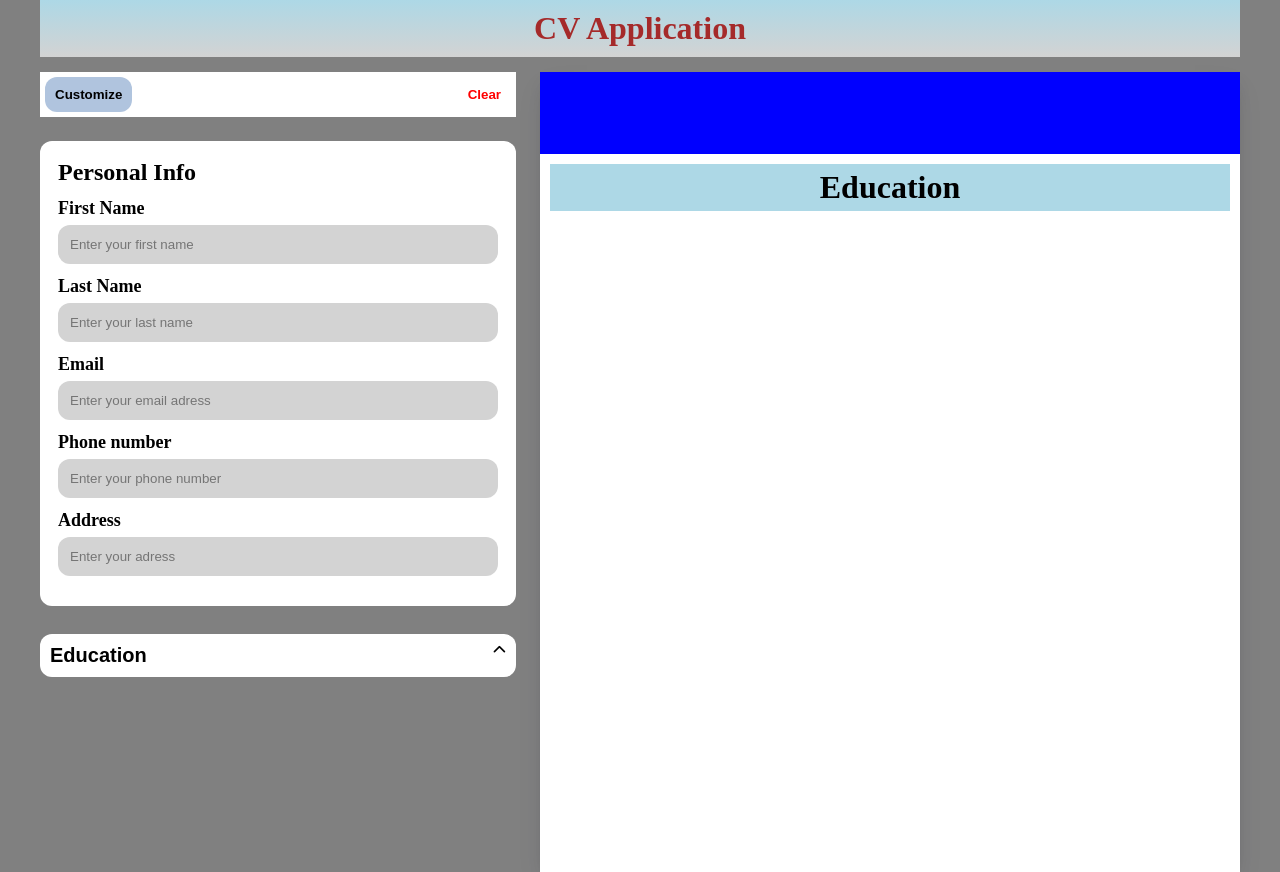
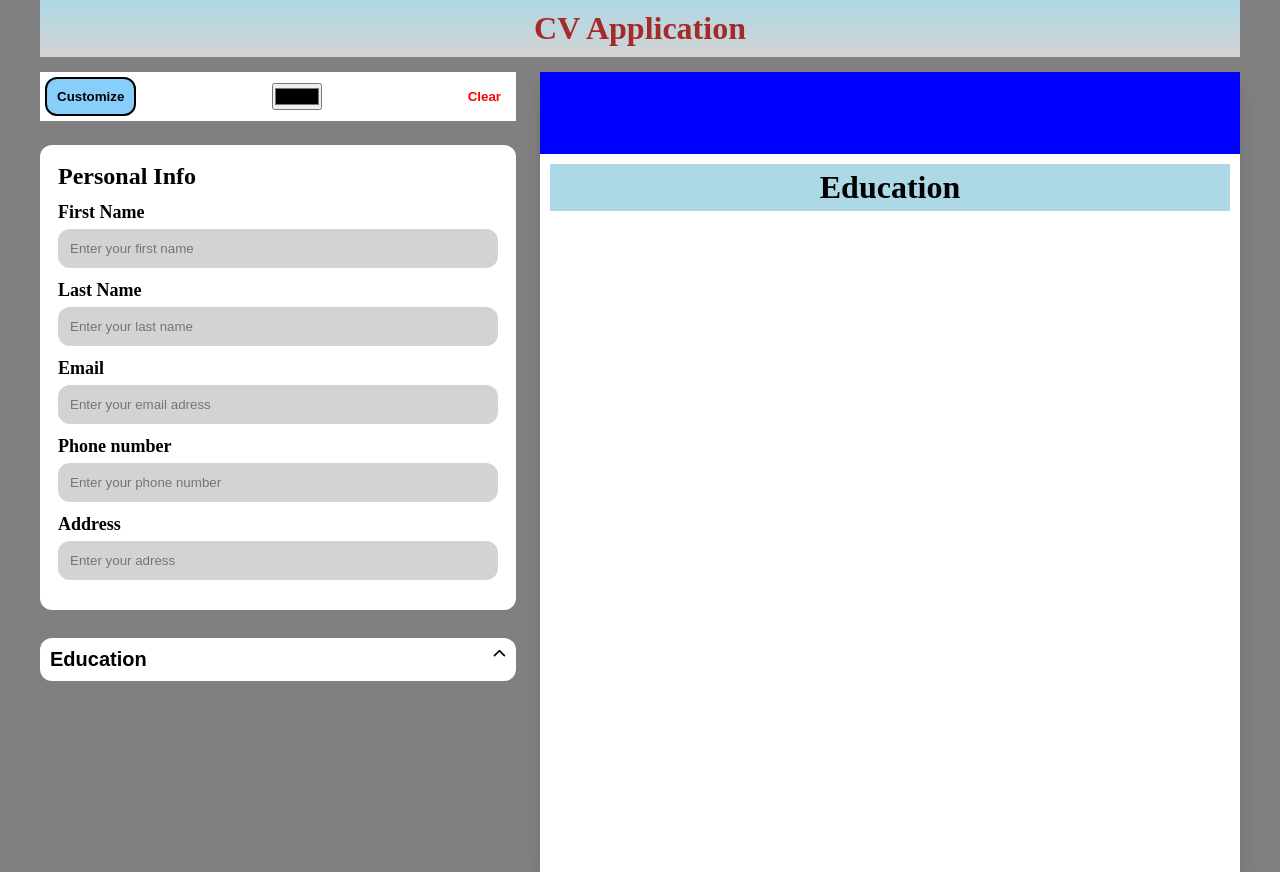
Before and after one commit to itsozod/react-cv-app, a React (Vite) app: page / in a window 1280 px wide. Both pictures are taken after a click on the button "Customize". Built offline with nearby package versions, Linux system fonts and the light colour scheme.

Commit message:
added color picker to customize the color of the resume

```diff
--- a/src/App.css
+++ b/src/App.css
@@ -98,6 +98,7 @@
 .customize_and_clear {
   display: flex;
   justify-content: space-between;
+  align-items: center;
   background-color: #fff;
 }
 .custom,
@@ -106,6 +107,9 @@
   border: none;
   margin: 5px;
   border-radius: 12px;
+  cursor: pointer;
+}
+.picker {
   cursor: pointer;
 }
 .clear {
@@ -118,6 +122,15 @@
   transition: 0.25s;
   font-weight: bold;
 }
+.selected {
+  background-color: lightskyblue;
+  font-weight: bold;
+  border: 2px solid black;
+  margin: 5px;
+  padding: 10px;
+  border-radius: 12px;
+  cursor: pointer;
+}
 .custom:hover {
   background-color: lightskyblue;
 }
--- a/src/App.jsx
+++ b/src/App.jsx
@@ -39,6 +39,17 @@ function App() {
       end: "",
     },
   ]);
+
+  const [backgroundColor, setBackgroundColor] = useState("");
+  const [showBg, setShowBg] = useState(false);
+
+  const changeBg = (e) => {
+    setBackgroundColor(e.target.value);
+  };
+
+  // const showPicker = () => {
+  //   setShowBg(true);
+  // }
 
   const saveEducationsToLocalStorage = (key) => {
     localStorage.setItem("educations", JSON.stringify(key));
@@ -120,7 +131,22 @@ function App() {
         <AppContainer>
           <div className="edit_side">
             <div className="customize_and_clear">
-              <button className="custom">Customize</button>
+              <button
+                className={showBg === true ? "selected" : "custom"}
+                onClick={() =>
+                  showBg === true ? setShowBg(false) : setShowBg(true)
+                }
+              >
+                Customize
+              </button>
+              {showBg ? (
+                <input
+                  type="color"
+                  className="picker"
+                  value={backgroundColor}
+                  onChange={changeBg}
+                />
+              ) : null}
               <button className="clear">Clear</button>
             </div>
             <PersonalInfo>
@@ -204,7 +230,7 @@ function App() {
           </div>
           <ResumeContainer>
             <div className="resume">
-              <div className="personal_info">
+              <div className="personal_info" style={{ backgroundColor }}>
                 <h1 className="personal_name">{fullName}</h1>
                 <div className="contact_info">
                   <div className="contact">
```
